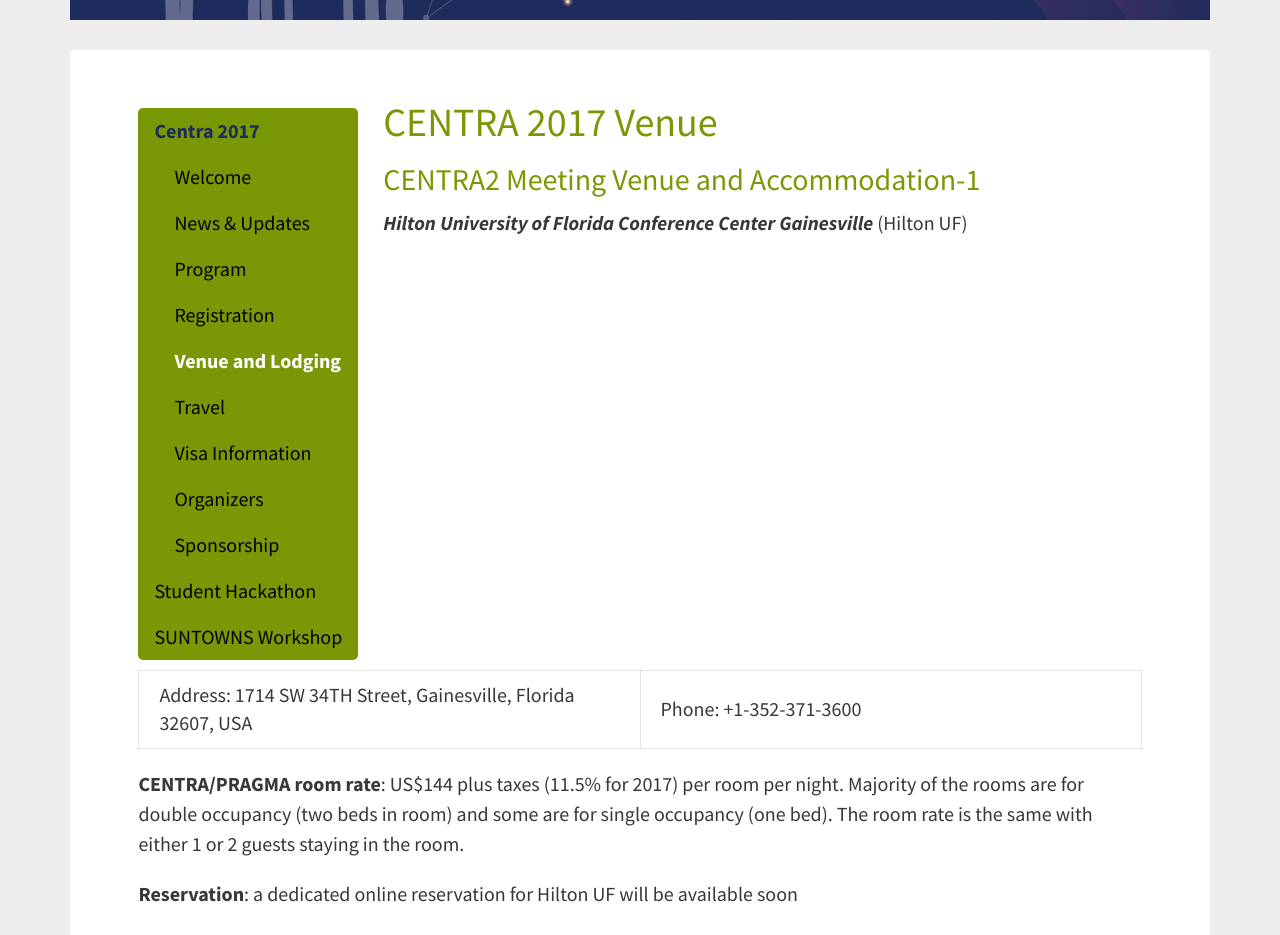
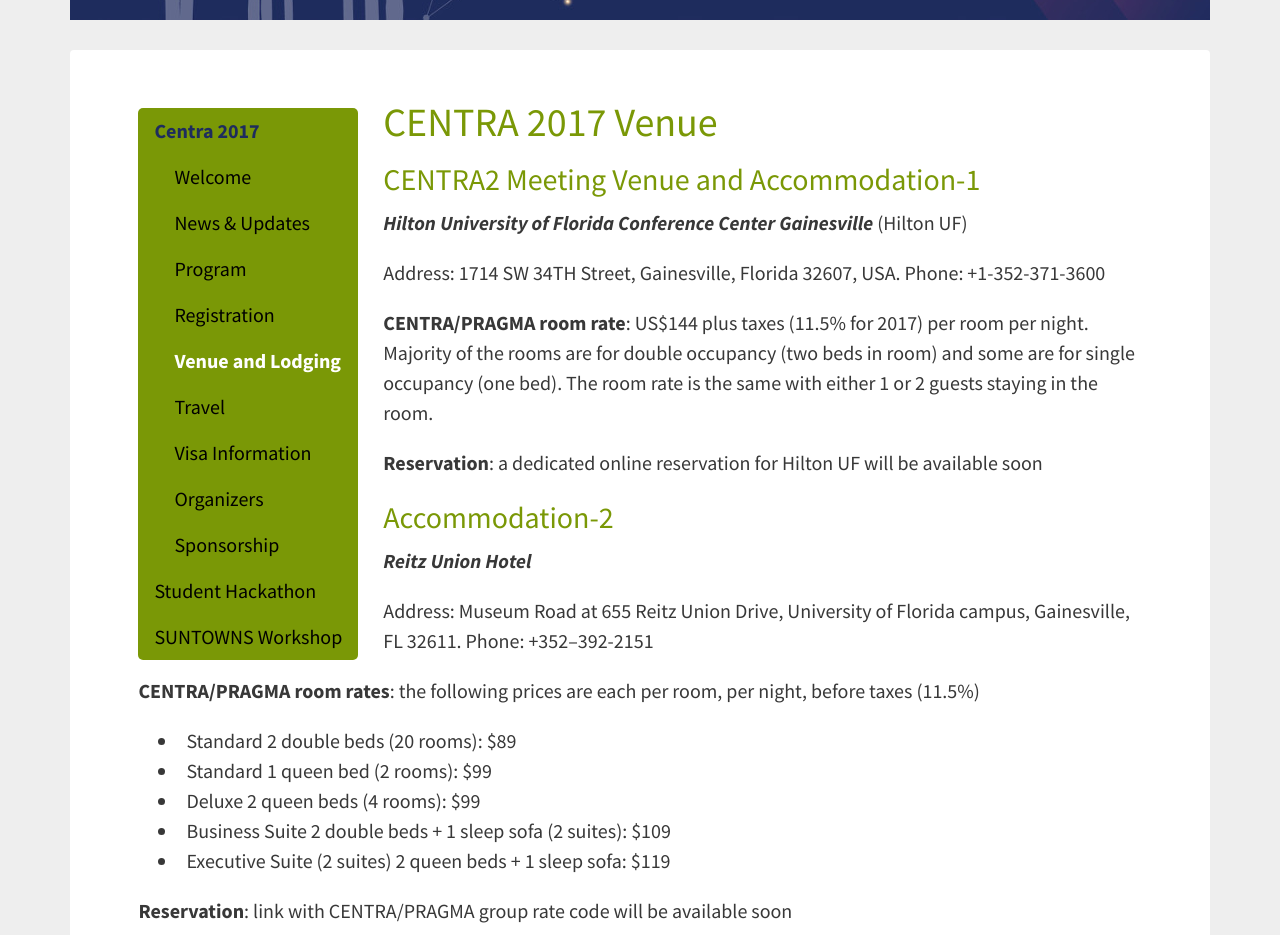
Before and after one commit to hmchou56/centra8, a Jekyll site: the page built from centra2/venue.md, in a window 1280 px wide and 1400 px high, scrolled down 321 px. Shown: the top 935 px of the window. Built offline with Jekyll 4.4.1, drawn with Linux system fonts in a browser that asks for light colours; nearby versions of some CDN libraries; some of the changed text lies outside the part shown.

Commit message:
removed wrong symbols

```diff
--- a/_includes/venue2017.md
+++ b/_includes/venue2017.md
@@ -3,7 +3,7 @@
 
 <strong><i> Hilton University of Florida Conference Center Gainesville</i></strong> (Hilton UF) <br />
 
-Address: 1714 SW 34TH Street, Gainesville, Florida 32607, USA | Phone: +1-352-371-3600
+Address: 1714 SW 34TH Street, Gainesville, Florida 32607, USA. Phone: +1-352-371-3600
 
 <strong> CENTRA/PRAGMA room rate</strong>: US$144 plus taxes (11.5% for 2017) per room per night. Majority of the rooms are for double occupancy (two beds in room) and some are for single occupancy (one bed). The room rate is the same with either 1 or 2 guests staying in the room.
 
@@ -13,7 +13,7 @@
 
 <strong><i> Reitz Union Hotel</i></strong>
 
-Address: Museum Road at 655 Reitz Union Drive, University of Florida campus, Gainesville, FL 32611 | Phone: +352--392-2151
+Address: Museum Road at 655 Reitz Union Drive, University of Florida campus, Gainesville, FL 32611. Phone: +352--392-2151
 
 <strong>CENTRA/PRAGMA room rates</strong>: the following prices are each per room, per night, before taxes (11.5%)
 * Standard 2 double beds (20 rooms): $89
```
